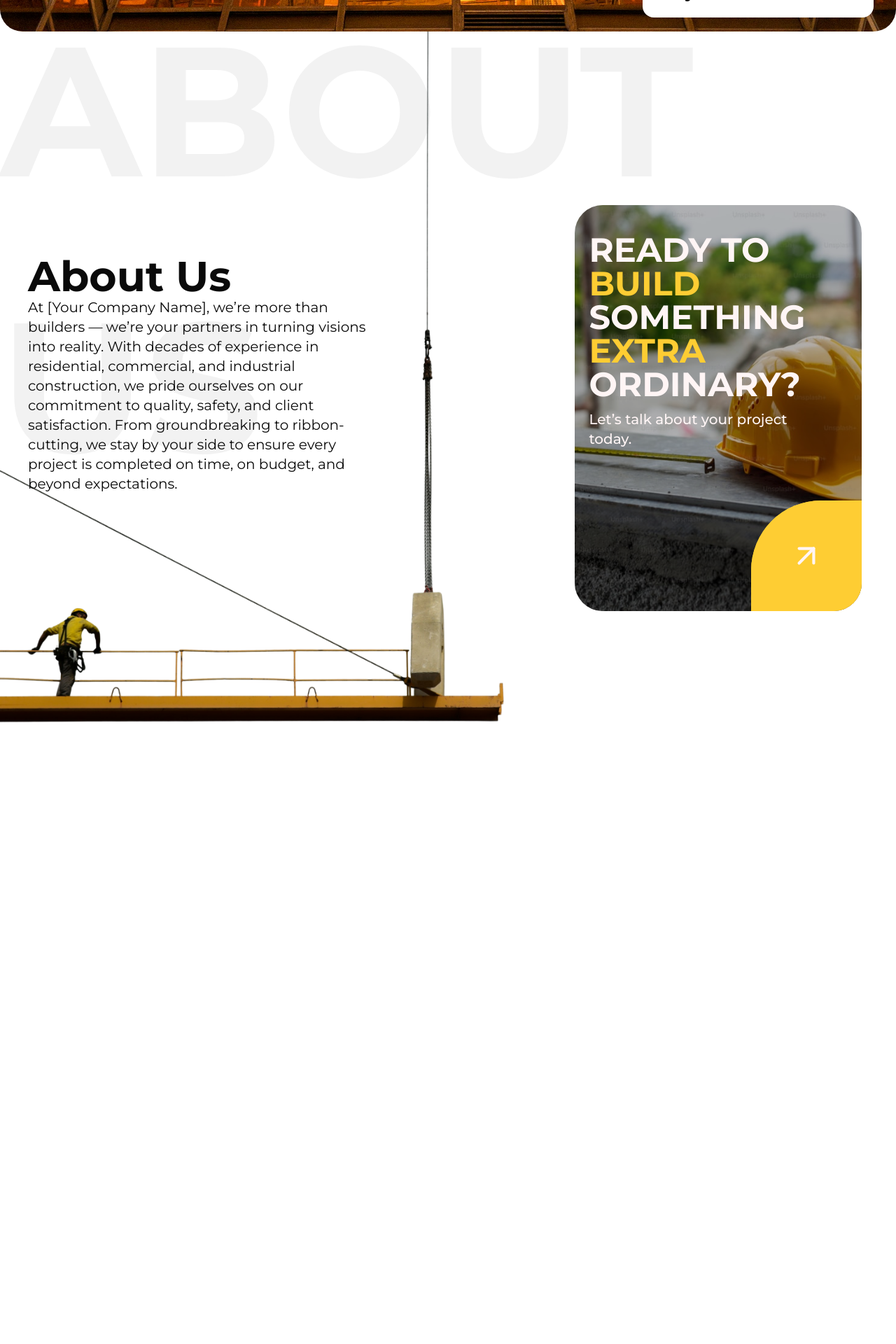
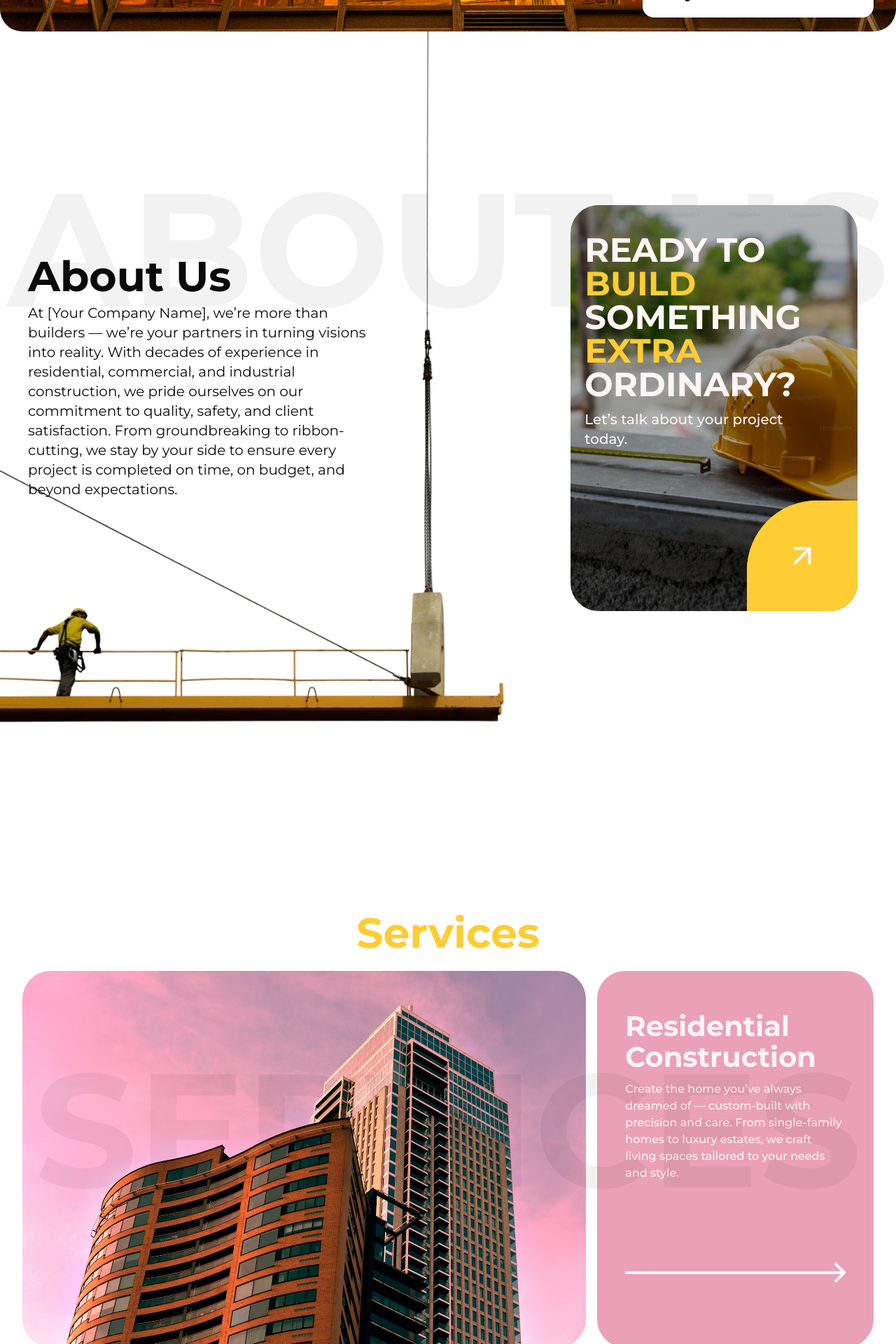
Before and after one commit to Maryammuhammadafzal/Construction-Landing-Page, a Next.js app: page / in a window 1280 px wide. Shown: the part 827-2747 px from the top of the page at 70% size. Before the commit the page ends 1947 px from the top, so only its background shows below. Built offline with nearby package versions, Linux system fonts and the light colour scheme.

Commit message:
creating service  section

```diff
--- a/src/app/about/page.tsx
+++ b/src/app/about/page.tsx
@@ -6,28 +6,28 @@ import React from 'react'
 const AboutPage = () => {
     return (
         <div className='w-full min-h-screen flex justify-center items-center'>
-            <div className='w-full h-full relative flex justify-center items-center'>
-                <div className='absolute w-full h-[300px] top-40 left-0 flex justify-center items-center'>
+            <div className='w-full h-full relative flex md:justify-center items-center'>
+                <div className='absolute w-full xs:h-[300px] h-[100px] xl:top-40 lg:top-30 md:top-20 top-20 left-0 flex justify-center items-center'>
                     <BackHeading title='About Us' />
                 </div>
-                <div className='w-full h-full flex md:flex-row justify-center items-center flex-col gap-3'>
-                    <div className='w-[60%] h-full relative flex justify-center items-center'>
+                <div className='w-full h-full flex md:flex-row justify-center md:items-center items-start flex-col gap-3'>
+                    <div className='md:w-[60%] sm:w-[80%] w-full h-full relative flex justify-center items-center'>
                         <div className='image w-full h-full'>
                             <Image src='/images/about-content-image.png' alt='image' width={500} height={500} className='w-full' />
                         </div>
-                        <div className="content absolute top-80 max-w-lg z-30 left-10 flex flex-col">
-                            <h3 className='text-6xl font-bold'>About Us</h3>
-                            <p className='text-xl'>At [Your Company Name], we’re more than builders — we’re your partners in turning visions into reality. With decades of experience in residential, commercial, and industrial construction, we pride ourselves on our commitment to quality, safety, and client satisfaction.
+                        <div className="content absolute xl:top-80 lg:top-70 md:top-60 max-w-lg z-30 gap-2 lg:left-10 left-3 flex flex-col">
+                            <h3 className='lg:text-6xl text-5xl font-bold'>About Us</h3>
+                            <p className='lg:text-xl md:text-lg sm:text-base text-sm'>At [Your Company Name], we’re more than builders — we’re your partners in turning visions into reality. With decades of experience in residential, commercial, and industrial construction, we pride ourselves on our commitment to quality, safety, and client satisfaction.
                                 From groundbreaking to ribbon-cutting, we stay by your side to ensure every project is completed on time, on budget, and beyond expectations.</p>
                         </div>
                     </div>
-                    <div className='w-[40%] h-full flex justify-center items-center'>
-                        <div className='w-[410px] h-[580px] flex justify-center items-center group relative overflow-hidden transition-colors'>
+                    <div className='md:w-[40%] w-full pr-3 h-full flex justify-center items-center'>
+                        <div className='lg:w-[410px] lg:h-[580px] md:w-[380px] h-[520px] xs:w-[420px] w-full flex justify-center items-center group relative overflow-hidden transition-colors'>
                             <div className='w-full h-full relative rounded-[40px] bg-cover bg-center' style={{ backgroundImage: `url('/images/about-image.jpg')` }}>
                                 <div className='overlay w-full h-full bg-black/30 absolute top-0 left-0 rounded-[40px]'></div>
                                 <div className='w-full h-full absolute top-0 left-0 pl-5 z-20 flex flex-col justify-between gap-3'>
                                     <div className='flex flex-col gap-3'>
-                                        <h3 className='font-bold text-5xl text-primary uppercase pt-10'>
+                                        <h3 className='font-bold flex flex-col lg:text-5xl text-[40px] lg:px-0 pr-3 lg:leading-12 leading-11 text-primary uppercase pt-10'>
                                             Ready to <span className='text-secondary group-hover:text-primary transition-transform duration-300 ease-in-out'> build</span> something <span className='text-secondary group-hover:text-primary transition-transform duration-300 ease-in-out'> extra </span>
                                             ordinary?
                                         </h3>
--- a/src/app/globals.css
+++ b/src/app/globals.css
@@ -120,6 +120,7 @@
   }
 }
 
-@theme{
+@theme {
   --breakpoint-xs: 30rem;
+  --breakpoint-2xs: 24rem;
 }
--- a/src/app/page.tsx
+++ b/src/app/page.tsx
@@ -1,12 +1,14 @@
 import Image from "next/image";
 import HeroPage from "./hero/page";
 import AboutPage from "./about/page";
+import ServicesPage from "./services/page";
 
 export default function Home() {
   return (
     <div className="w-full h-auto overflow-hidden">
       <HeroPage/>
       <AboutPage/>
+      <ServicesPage/>
     </div>
   );
 }
--- /dev/null
+++ b/src/app/services/page.tsx
@@ -0,0 +1,44 @@
+import BackHeading from '@/components/BackHeading'
+import Heading from '@/components/Heading'
+import Image from 'next/image'
+import React from 'react'
+
+const ServicesPage = () => {
+
+    const service_data = [
+
+    ]
+    return (
+        <div className='w-full min-h-screen flex md:py-20 sm:py-14 py-7 justify-center items-center'>
+            <div className='w-full h-full relative flex md:justify-center items-center'>
+                <div className='absolute w-full xs:h-[300px] h-[100px] xl:top-40 lg:top-30 md:top-20 top-20 left-0 flex justify-center items-center'>
+                    <BackHeading title='Services' />
+                </div>
+                <div className='w-full h-full flex  justify-center items-center flex-col gap-6'>
+                    <Heading title='Services' />
+
+                    <div className='flex flex-col gap-3 h-auto w-[95%]'>
+                        <div className='w-full grid max-h-[350px] grid-cols-3 h-auto gap-4'>
+                            <div className="image col-span-2 w-full flex justify-center items-center rounded-[40px]">
+                                <Image src='/images/service-image1.jpg' alt='image' width={500} height={500} className='w-full h-full rounded-[40px] object-cover' />
+                            </div>
+                            <div className='w-full h-full bg-[#EAA1B7] rounded-[40px] px-10 py-10 flex flex-col justify-center gap-20 items-center'>
+                                <div className='flex flex-col gap-3 h-auto w-full'>
+                                    <h4 className='text-[40px] text-primary font-bold leading-11'>Residential Construction</h4>
+                                    <p className='text-primary font-medium text-base'>
+                                        Create the home you’ve always dreamed of — custom-built with precision and care. From single-family homes to luxury estates, we craft living spaces tailored to your needs and style.
+                                    </p>
+                                </div>
+                                <div className='w-full h-[100px] flex justify-center items-center'>
+                                    <Image src='/images/arrow.png' alt='image' width={500} height={500} className='w-full' />
+                                </div>
+                            </div>
+                        </div>
+                    </div>
+                </div>
+            </div>
+        </div>
+    )
+}
+
+export default ServicesPage
--- a/src/components/BackHeading.tsx
+++ b/src/components/BackHeading.tsx
@@ -6,7 +6,7 @@ type BackHeadingProp = {
 
 const BackHeading = ({title}: BackHeadingProp) => {
   return (
-    <h2 className='font-bold text-[263px] text-black/5 uppercase'>
+    <h2 className='font-bold 2xl:text-[263px] xl:text-[230px] lg:text-[180px] md:text-[140px] sm:text-[110px] xs:text-[84px] 2xs:text-[60px] text-[48px] text-black/5 uppercase'>
       {title}
     </h2>
   )
--- /dev/null
+++ b/src/components/Heading.tsx
@@ -0,0 +1,15 @@
+import React from 'react'
+
+
+type HeadingProp = {
+    title: string,
+}
+
+const Heading = ({title}: HeadingProp) => {
+    return (
+        <h3 className='lg:text-6xl text-5xl text-secondary font-bold'>{title}</h3>
+
+    )
+}
+
+export default Heading
```
Also changed, not shown: public/images/arrow.png (added).
